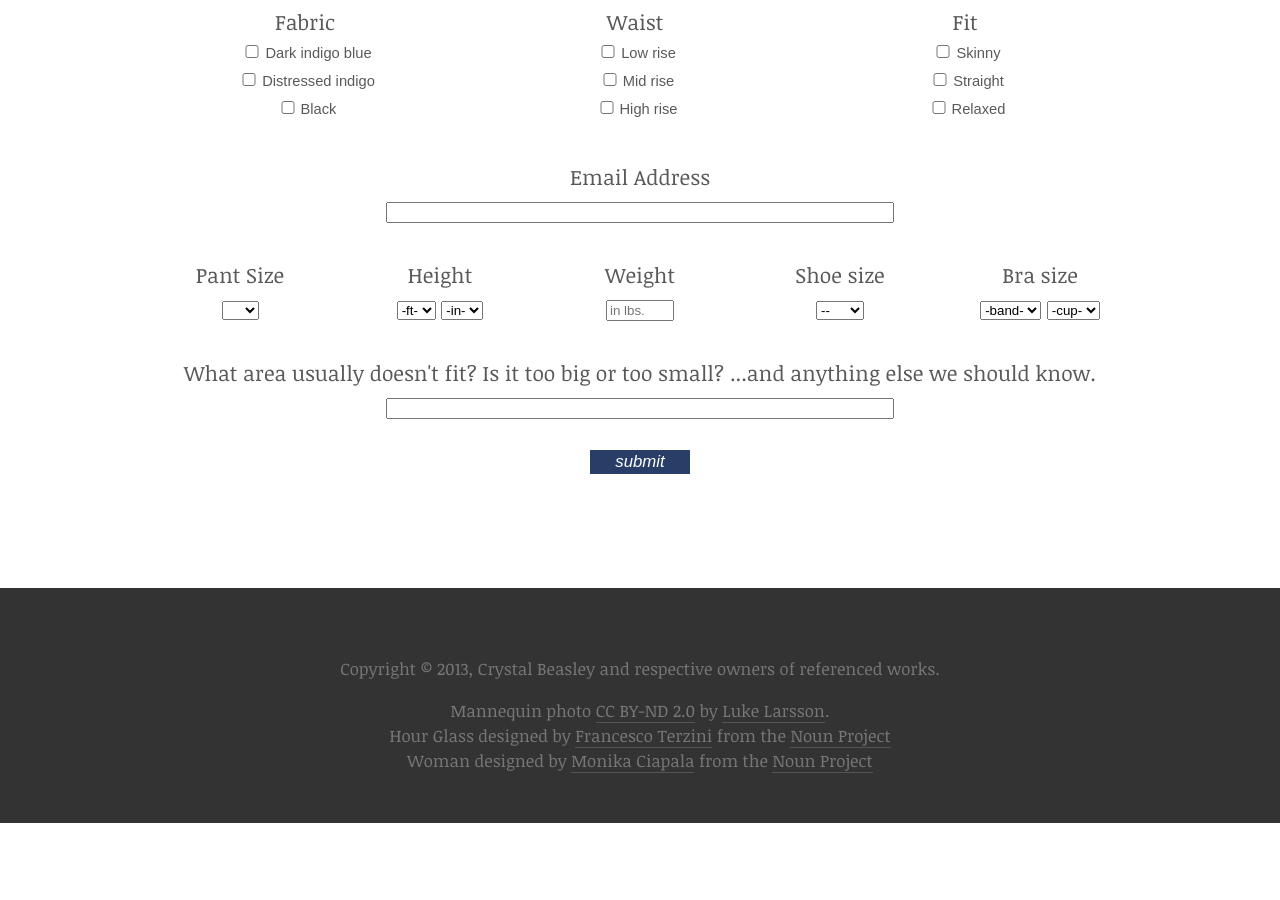
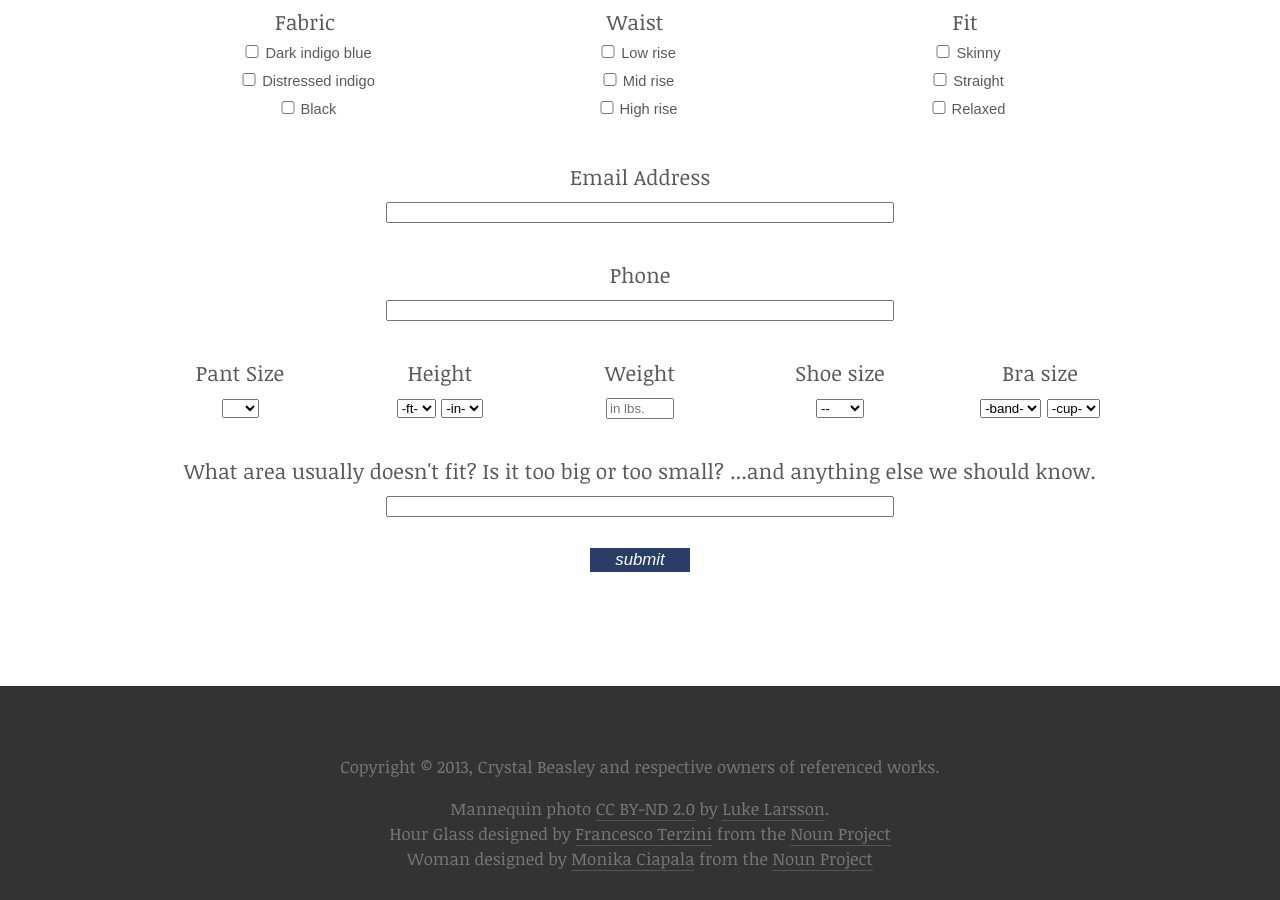
Before and after one commit to skinny97214/skinny97214.github.io, a Jekyll site: the page index.html, which Jekyll copies as it is, in a window 1280 px wide and 900 px high, scrolled down 5129 px. Built offline with Jekyll 4.4.1, drawn with Linux system fonts in a browser that asks for light colours; nearby versions of some CDN libraries; some web fonts are replaced; library files that are not in the unit come from our copies; Markdown is read by kramdown in place of the engine named in the settings; comment, search, counter and statistics services are not loaded; before the commit the page ends 5952 px from its top, so only the background shows below that.

Commit message:
added phone number

```diff
--- a/index.html
+++ b/index.html
@@ -95,6 +95,10 @@
 				<div class="mc-field-group">
 						<label for="mce-EMAIL">Email Address</label>
 						<input type="email" value="" name="EMAIL" class="required email" id="mce-EMAIL">
+				</div>
+				<div class="mc-field-group">
+					<label for="mce-MMERGE10">Phone </label>
+					<input type="text" value="" name="MMERGE10" class="" id="mce-MMERGE10">
 				</div>
 				<div class="mc-field-group survey-container">
 					<label for="mce-PANTSIZE">Pant Size </label>
```
